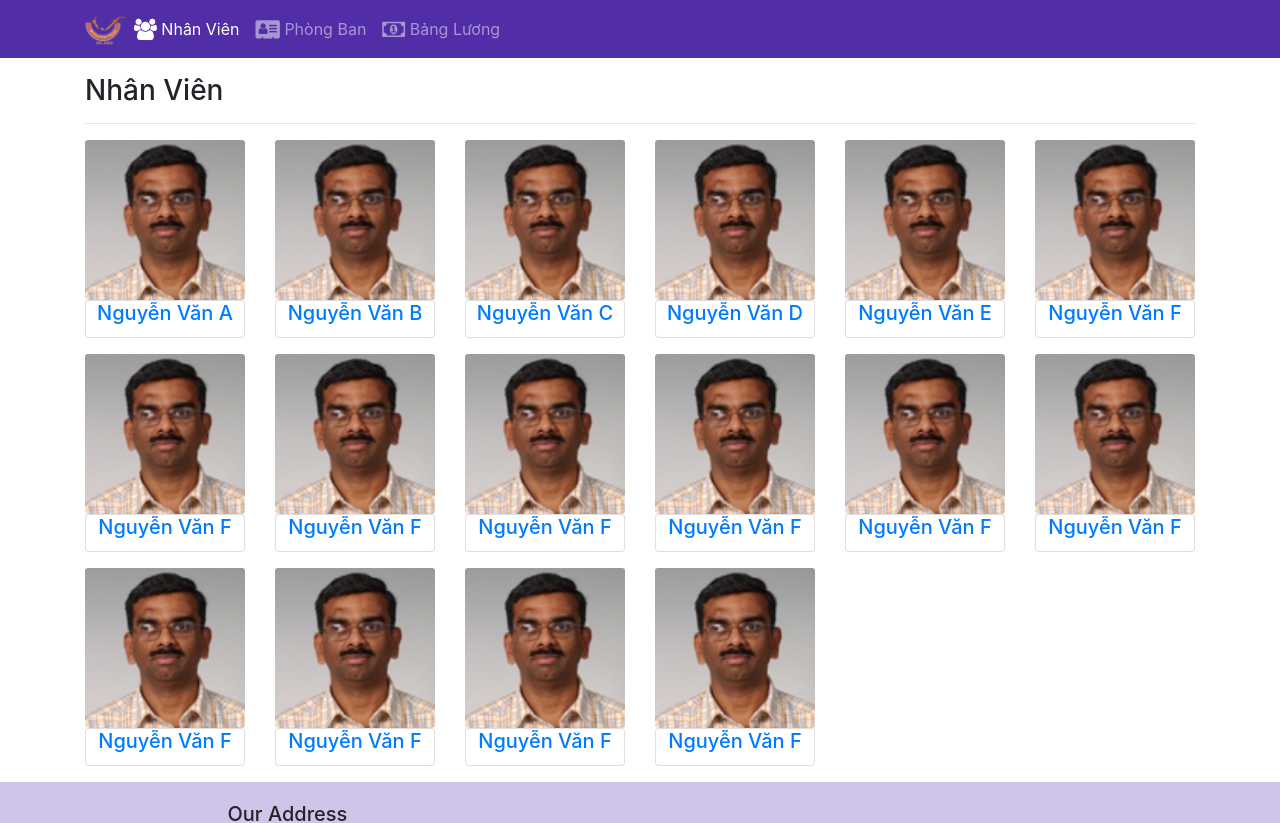
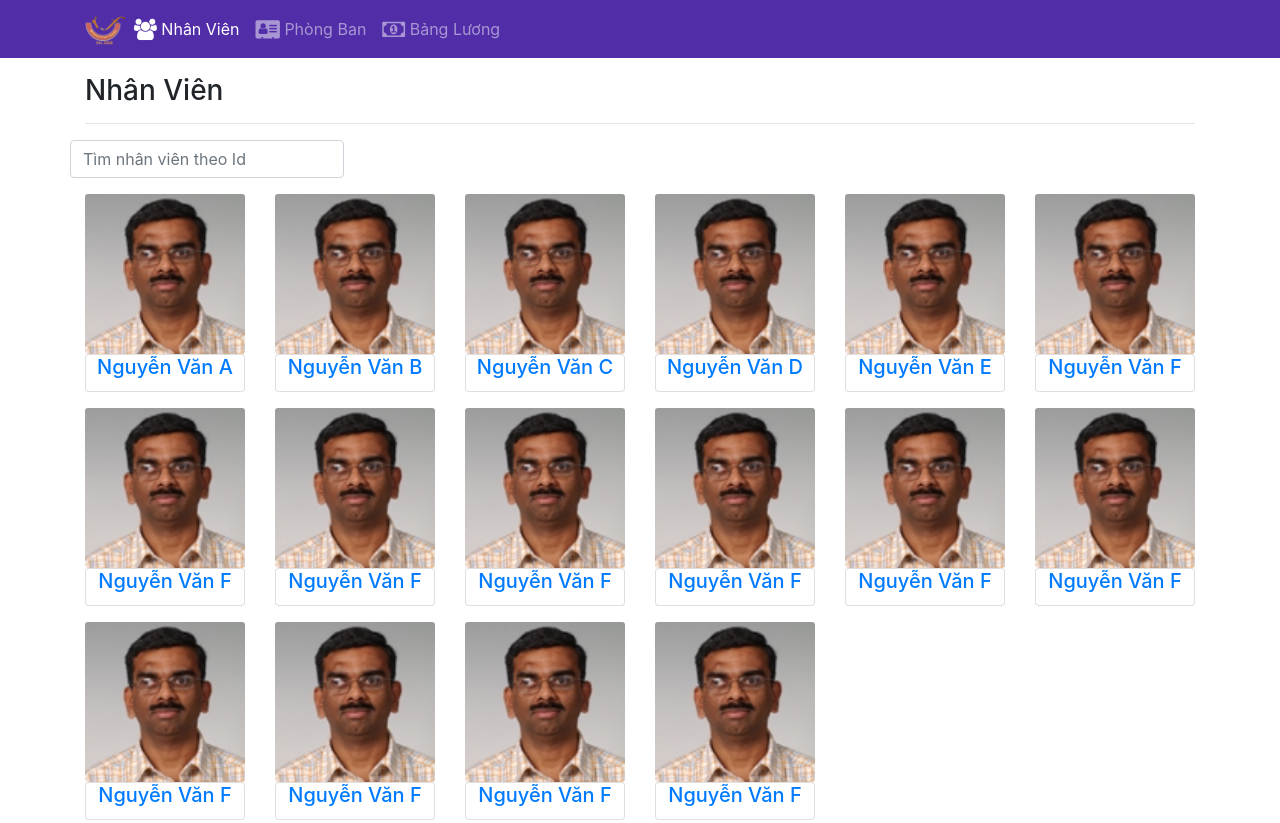
Before and after one commit to thongfx/thongnmfx15214-RJS101x_01, a React (Create React App) app in the folder FUNiXReactJSSample-main/: page /Nhanvien in a window 1280 px wide. Shown: the top 823 px of the page. Built offline with nearby package versions, Linux system fonts and the light colour scheme.

Commit message:
add input

```diff
--- a/FUNiXReactJSSample-main/src/components/Stafflist.js
+++ b/FUNiXReactJSSample-main/src/components/Stafflist.js
@@ -1,6 +1,7 @@
-import React from 'react';
+import React, {useState} from 'react';
 import { Card, CardImg, CardTitle } from "reactstrap";
 import { Link } from 'react-router-dom';
+import { number } from 'prop-types';
 
 function RenderStafflist({staff}) {
     return (
@@ -14,13 +15,24 @@ function RenderStafflist({staff}) {
 }
 
 const Stafflist = (props) => {
-    const stafflist = props.staffs.map((staff) => {
-      return (
-        <div className="col-6 col-md-4 col-lg-2 mb-3 " key={staff.id}>
-            <RenderStafflist staff={staff}/>
-        </div>
-      );
-    });
+    const [inputId, setInputId] = useState("");
+
+    let inputHandler = (e) => {
+        //input dữ liệu
+        setInputId(e.target.value);
+    };
+
+    const filteredData = props.staffs.filter((el) => {
+        //Không có dữ liệu trả về stafflist
+        if (inputId === "") {
+            return el;
+        }
+        //Trả về nhân viên có id
+        else {
+            return el.id === parseInt(inputId);
+        }
+    })
+
 
     return (
         <div className="container">
@@ -29,9 +41,20 @@ const Stafflist = (props) => {
                     <h3>Nhân Viên</h3>
                     <hr />
                 </div>
+                <div class="form-outline mb-3">
+                    <input
+                        class="form-control"
+                        type="number" min="0"
+                        onChange={inputHandler}
+                        placeholder="Tìm nhân viên theo Id"
+                    />
+                </div>
             </div>
             <div className="row">
-                {stafflist}
+                {filteredData.map((staff) => (
+                    <div className="col-6 col-md-4 col-lg-2 mb-3 " key={staff.id}>
+                        <RenderStafflist staff={staff} />
+                    </div>))}
             </div>
         </div>
     );
```
